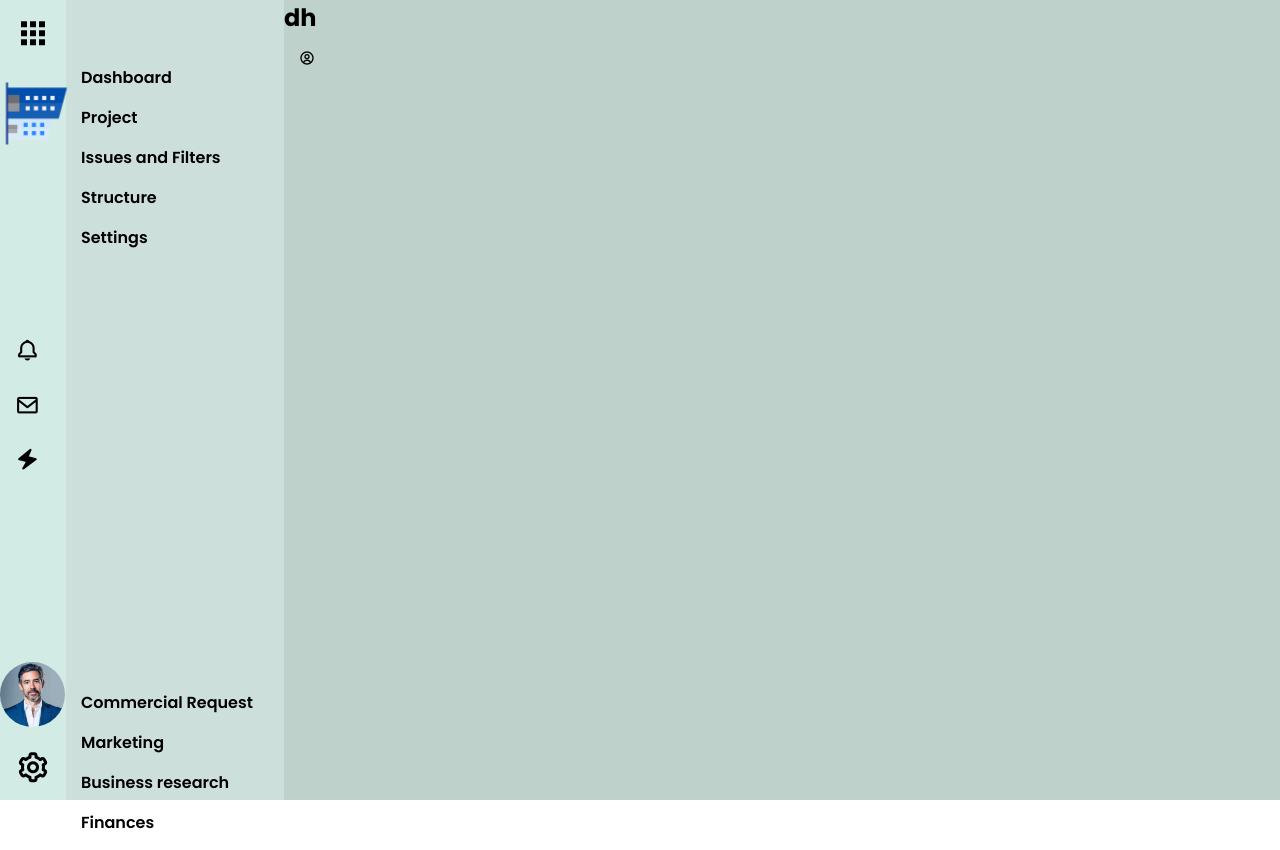
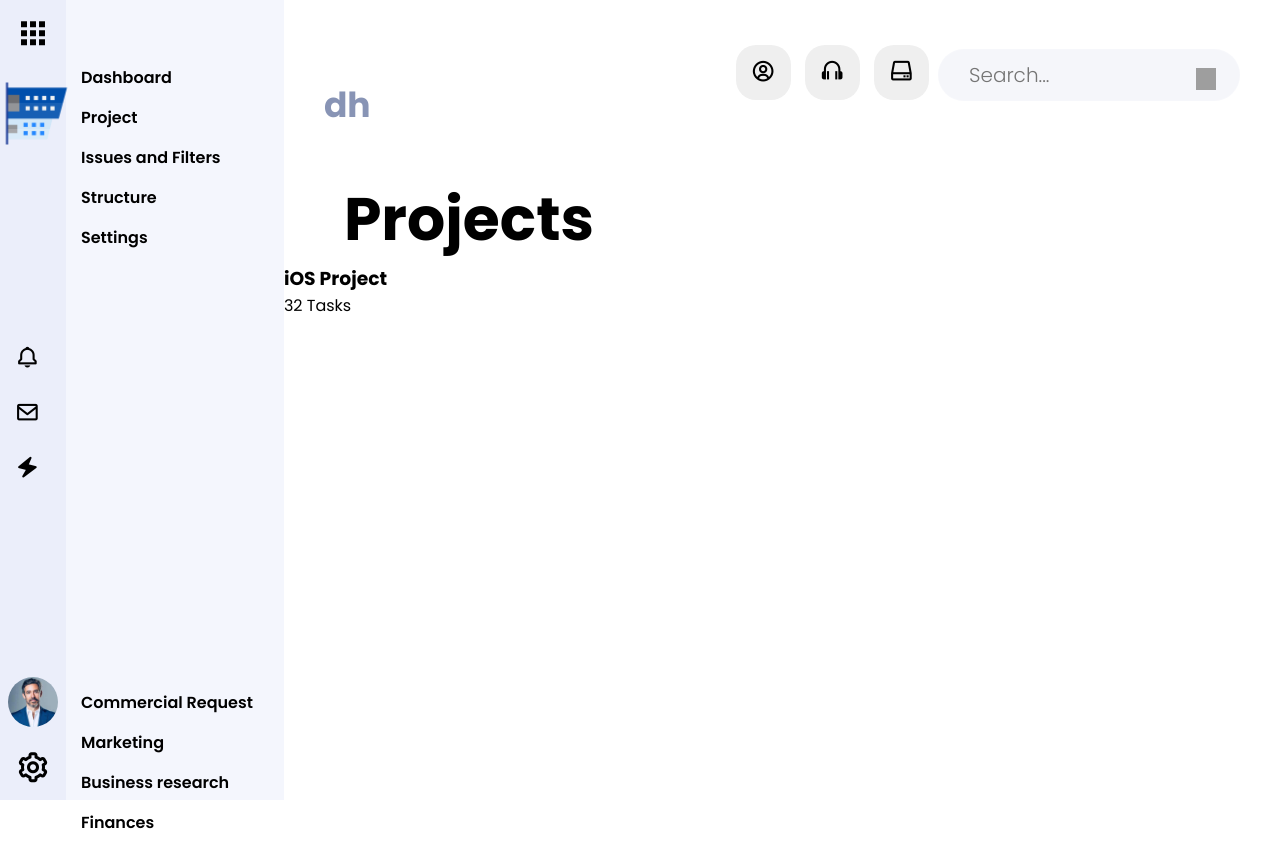
Before and after one commit to hemaco/Tela-position, a plain HTML site: page index.html in a window 1280 px wide. Drawn offline with nearby package versions, Linux system fonts and the light colour scheme; grey boxes are pictures that could not be loaded.

Commit message:
second commit

```diff
--- a/index.html
+++ b/index.html
@@ -52,13 +52,28 @@
 
         <div class="main">
             <div class="head-main">
-                <h2>dh</h2>
-                <i class='bx bx-user-circle'></i>
+                <div class="head-main-left">
+                    <h2>dh</h2>
+                </div>
+                <div class="head-main-right">
+                    <button class="icone"><i class='bx bx-user-circle bx-sm'></i></button>
+                    <button class="icone"><i class='bx bx-headphone bx-sm'></i></button>
+                    <button class="icone"><i class='bx bx-hdd bx-sm'></i></button>
+                            <input class="btn-text-top" type="text" name="txtsearch" placeholder="Search...">
+                            <div><button class="btn-buscar-top" type="submit"></button></div>
+                </div>
+
+
+            </div>
+            <div class="title">
+                <h1>Projects</h1>
             </div>
 
-
+            <div class="ios">
+               <h3>iOS Project</h3>
+               <p>32 Tasks</p>
+            </div>
         </div>
-    </div>
 
 
 
--- a/styles.css
+++ b/styles.css
@@ -6,50 +6,61 @@
     font-family: "Poppins", sans-serif;
 }
 
-
+/* tela principal */
 .container {
     width: 100vw;
     height: 100vh;
     display: flex;
 }
 
+/* menu lateral */
 .container .menu-lateral {
     height: 100%;
     width: 80px;
-    background: #d2ece5;
+    background: #ebeefa;
     display: flex;
     flex-direction: column;
     justify-content: space-between;
 }
 
+/* logo */
 .empresa {
     margin-top: 15px;
     rotate: 90deg;
 }
 
-.mid{
+/* icones do meio */
+.mid {
     display: flex;
     flex-direction: column;
 }
-i{
+
+/* tamanho dos icones */
+i {
     margin: 15px;
 }
 
-.homem{
-    height: 65px;
+/* foto do usuário */
+.homem {
+    height: 50px;
     border-radius: 70px;
+    margin-left: 8px;
 }
+
+/* menu dashboard */
 .container .menu {
     height: 100%;
     width: 280px;
-    background: #cddfdb;
+    background: #f4f6fd;
 }
 
+/* parte de cima */
 .container .menu .box1 {
     height: 50%;
     padding-top: 50px;
 }
 
+/* parte de baixo */
 .container .menu .box2 {
     height: 50%;
     display: flex;
@@ -57,6 +68,7 @@ i{
 
 }
 
+/* a lista */
 .container .menu ul li {
     margin: 15px;
     font-size: 16px;
@@ -85,8 +97,67 @@ a:active {
     color: #333;
 }
 
+/* resto da tela */
 .container .main {
     height: 100%;
     width: 100%;
-    background-color: #bed1ca;
+    background-color: #ffffff;
+    position: relative;
 }
+
+/* toda a parte de cima */
+.head-main {
+    display: flex;
+    justify-content: space-between;
+    margin: 40px;
+    flex-wrap: wrap;
+
+}
+
+/* o nome da empresa */
+.head-main-left {
+    color: #8894b5;
+    font-size: 23px;
+    margin-top: 40px;
+    /* botao de buscar */
+}
+
+.icone{
+    border-radius: 20px;
+    border: none;
+    margin: 5px;
+}
+
+.btn-text-top {
+    background-color: #f5f6fa;
+    border: 1px solid rgba(255, 255, 255, .1);
+    padding: 15px 50px 15px 30px;
+    border-radius: 30px;
+    width: 220px;
+    height: 20px;
+    font-weight: 300;
+    color: #8795a2;
+}
+
+/* a lupa */
+.btn-buscar-top {
+    width: 20px;
+    height: 22px;
+    background: url(http://www.devmedia.com.br/imagens/2013/buscar_grey.png) no-repeat;
+    border: none;
+    transform: translateY(-50%);
+    transform: scaleX(-1);
+    padding: 0;
+    position: relative;
+    top: -37px;
+    left: 465px;
+}
+
+input {
+    font-size: 20px; /* Tamanho da fonte do texto inserido na caixa de busca */
+}
+
+.title{
+    font-size: 30px;
+    margin-left: 60px;
+}
```
Also changed, not shown: modelo1.png (added).
